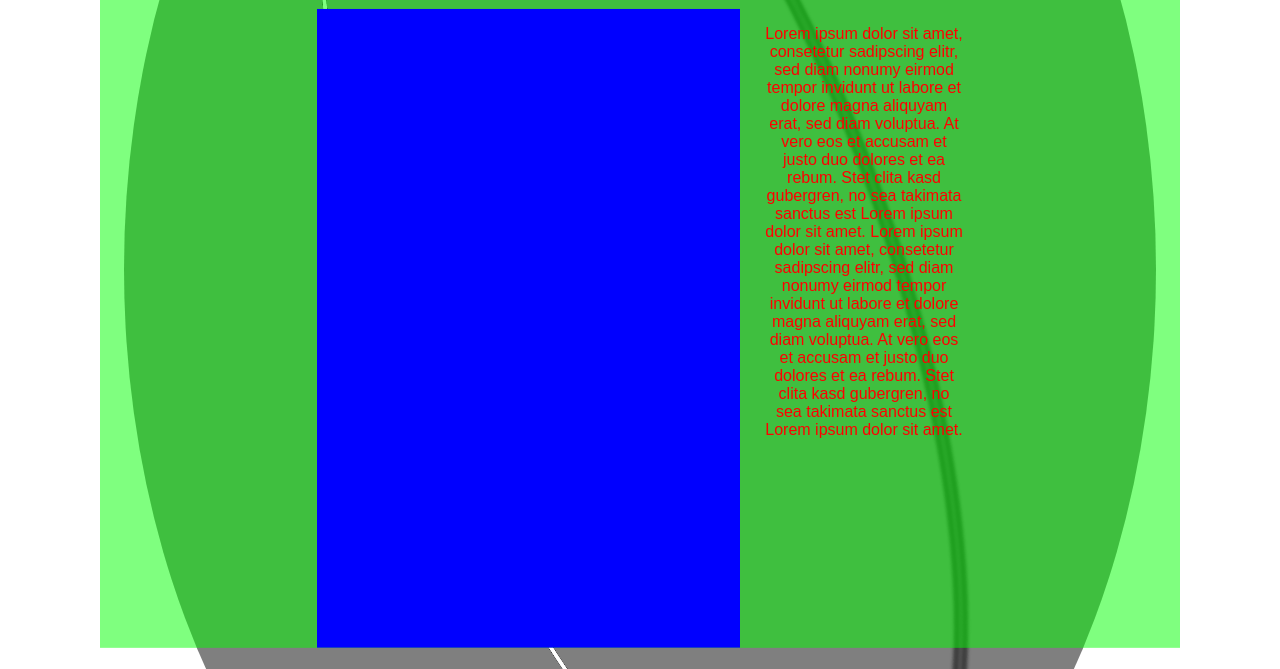
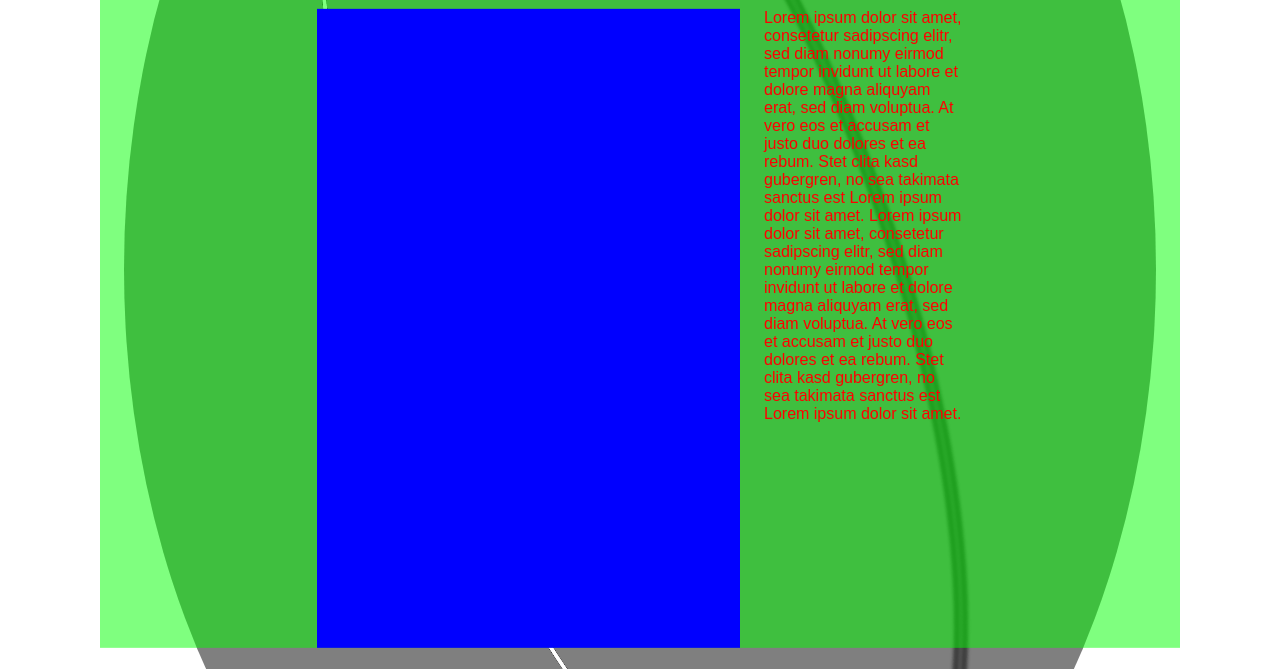
Before and after one commit to DLFHJ/PortfolioMachine, a plain HTML site: page page_template - Copy/index.html in a window 1280 px wide. Shown: the part 131-800 px from the top of the page. Drawn offline with Linux system fonts and the light colour scheme; a web font is replaced by a local one.

Commit message:
changes 02

```diff
--- a/page_template - Copy/css/style.css
+++ b/page_template - Copy/css/style.css
@@ -1,11 +1,4 @@
 body {
-  /* reference image */
-  /*
-  background-image: url(../assets/bg.png);
-  background-color: rgba(255,255,255,0.6);
-  background-blend-mode: lighten;
-  */
-
   font-family: "acumin-pro", sans-serif;
   font-weight: 400;
   font-style: normal;
@@ -74,18 +67,12 @@ body {
 
 /* --- dynamic elements --- */
 
-/* project title */
 .p-heading {
   font-size: 48px;
   font-weight: 600;
 
   margin-left: 100px;
   margin-right: 100px;
-}
-
-.p-img {
-  width: 100%;
-  height: 100%;
 }
 
 .portfolio-container {
@@ -162,3 +149,10 @@ body {
   margin-left: 24px;
 
 }
+
+
+/* --- */
+.p-img {
+  width: 100%;
+  height: 100%;
+}
--- a/page_template - Copy/index.html
+++ b/page_template - Copy/index.html
@@ -11,6 +11,25 @@
 </head>
 
 <body>
+    <!-- dynamic elements -->
+    <div class="portfolio-container">
+        <h1 class="p-heading">Project Title</h1>
+            <div class="portfolio-media">
+                <!--
+                <img src="assets/vid_landscape.png class="p-img"">
+                -->
+            </div>
+            <p class="p-description">
+                Lorem ipsum dolor sit amet, consetetur sadipscing elitr, sed diam nonumy eirmod tempor invidunt
+                ut labore et dolore magna aliquyam erat, sed diam voluptua. At vero eos et accusam et justo duo
+                dolores et ea rebum. Stet clita kasd gubergren, no sea takimata sanctus est Lorem ipsum dolor
+                sit amet. Lorem ipsum dolor sit amet, consetetur sadipscing elitr, sed diam nonumy eirmod tempor
+                invidunt ut labore et dolore magna aliquyam erat, sed diam voluptua. At vero eos et accusam et
+                justo duo dolores et ea rebum. Stet clita kasd gubergren, no sea takimata sanctus est Lorem
+                ipsum dolor sit amet.
+            </p>
+    </div>
+
     <!-- fixed elements -->
     <div class="oval-shape"></div>
     <div class="p-header">
@@ -28,25 +47,6 @@
 
     <!-- start of portfolio content -->
 
-    <div class="portfolio-container">
-        <h1 class="p-heading">Project Title</h1>
-        <div class="portfolio-content">
-            <div class="portfolio-media">
-                <!--
-                <img src="assets/vid_landscape.png class="p-img"">
-                -->
-            </div>
-            <p class="p-description">
-                Lorem ipsum dolor sit amet, consetetur sadipscing elitr, sed diam nonumy eirmod tempor invidunt
-                ut labore et dolore magna aliquyam erat, sed diam voluptua. At vero eos et accusam et justo duo
-                dolores et ea rebum. Stet clita kasd gubergren, no sea takimata sanctus est Lorem ipsum dolor
-                sit amet. Lorem ipsum dolor sit amet, consetetur sadipscing elitr, sed diam nonumy eirmod tempor
-                invidunt ut labore et dolore magna aliquyam erat, sed diam voluptua. At vero eos et accusam et
-                justo duo dolores et ea rebum. Stet clita kasd gubergren, no sea takimata sanctus est Lorem
-                ipsum dolor sit amet.
-            </p>
-        </div>
-    </div>
 
 
 
```
